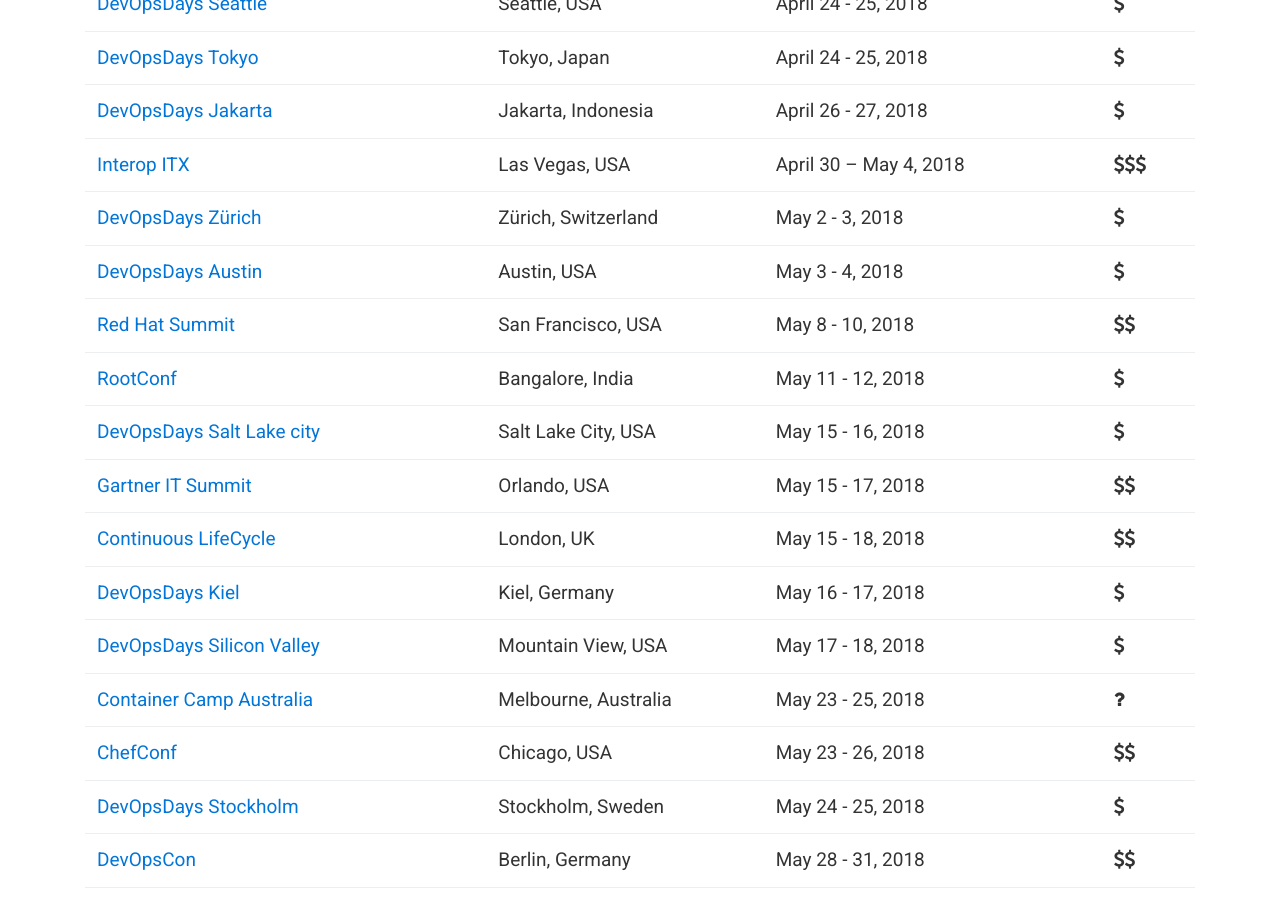
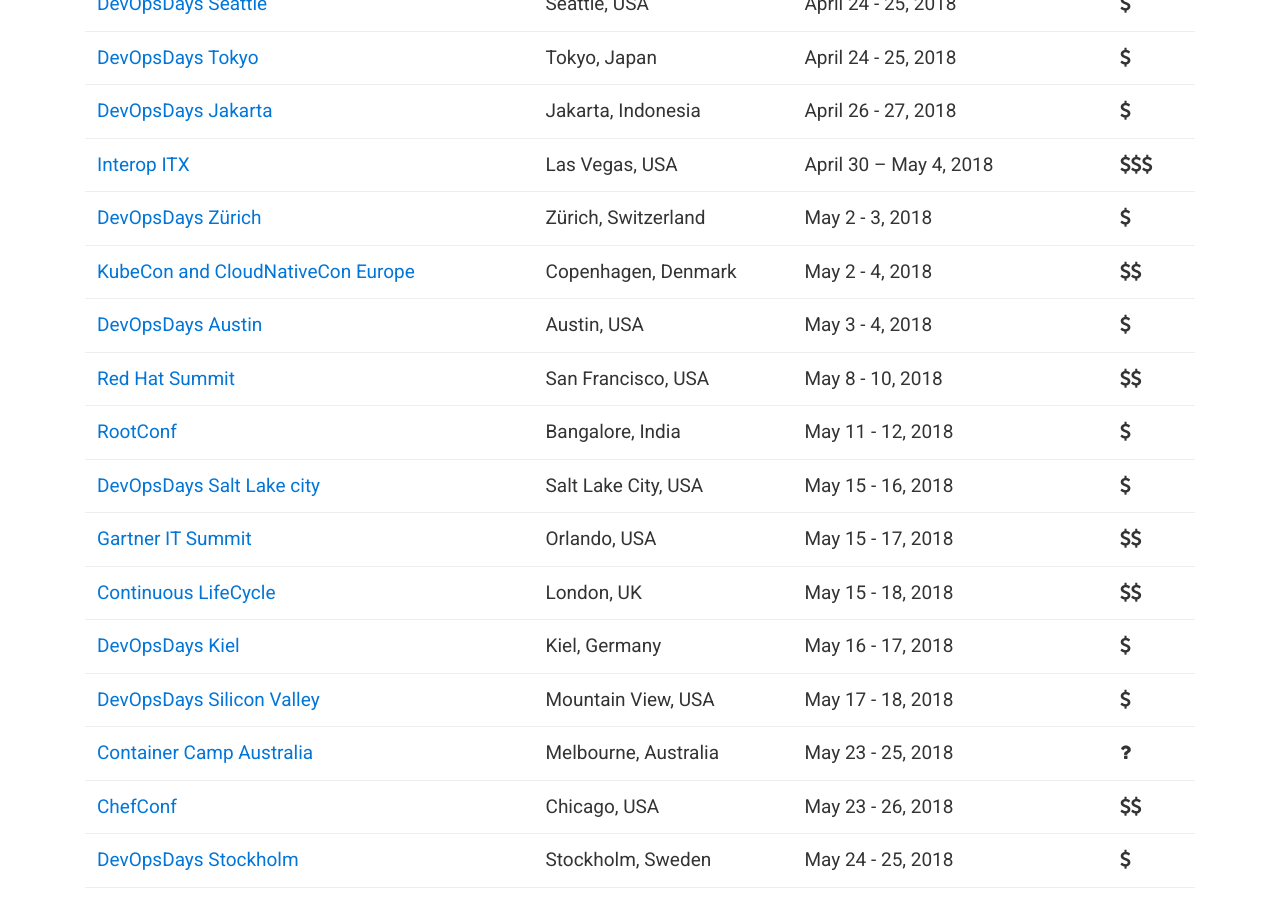
Before and after one commit to finspin/gotodevops.org, a Jekyll site: the page built from index.md, in a window 1280 px wide and 900 px high, scrolled down 1675 px. Built offline with Jekyll 4.4.1, drawn with Linux system fonts in a browser that asks for light colours; nearby versions of some CDN libraries; some of the changed text lies outside the part shown.

Commit message:
Added KubeCon and CloudNativeCon Europe and fixed KubeCon and CloudNativeCon North America

```diff
--- a/_data/conferences.yml
+++ b/_data/conferences.yml
@@ -285,6 +285,15 @@
   date: May 2 - 3, 2018
   start-date: 1525262400
   cost: 1
+
+- name: KubeCon and CloudNativeCon Europe
+  url: https://events.linuxfoundation.org/events/kubecon-cloudnativecon-europe-2018/
+  location:
+      city: Copenhagen
+      country: Denmark
+  date: May 2 - 4, 2018
+  start-date: 1525248000
+  cost: 2
 
 - name: DevOpsDays Austin
   url: https://www.devopsdays.org/events/2018-austin
@@ -655,7 +664,7 @@
   start-date: 1543190400
   cost: unknown
 
-- name: KubeCon
+- name: KubeCon and CloudNativeCon North America
   url: https://events.linuxfoundation.org/events/kubecon-cloudnativecon-north-america-2018/
   location:
       city: Seattle
```
